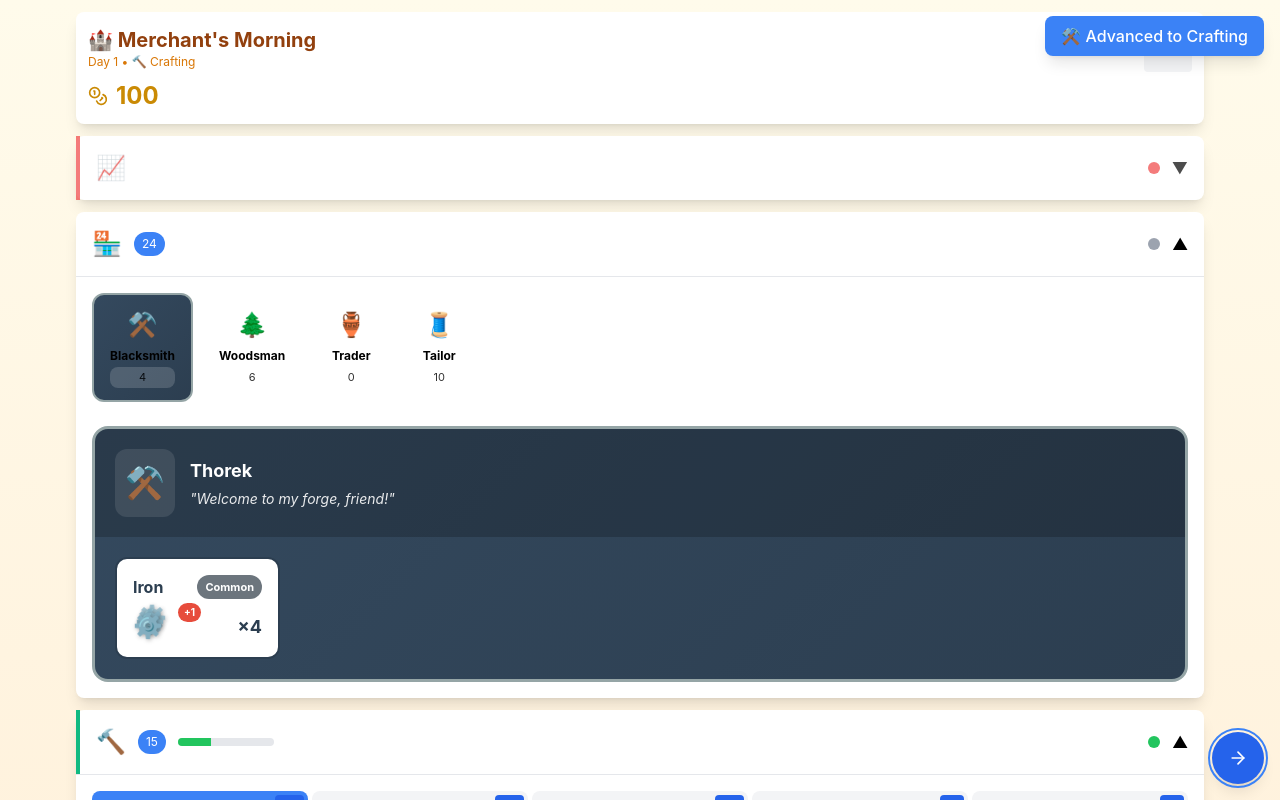
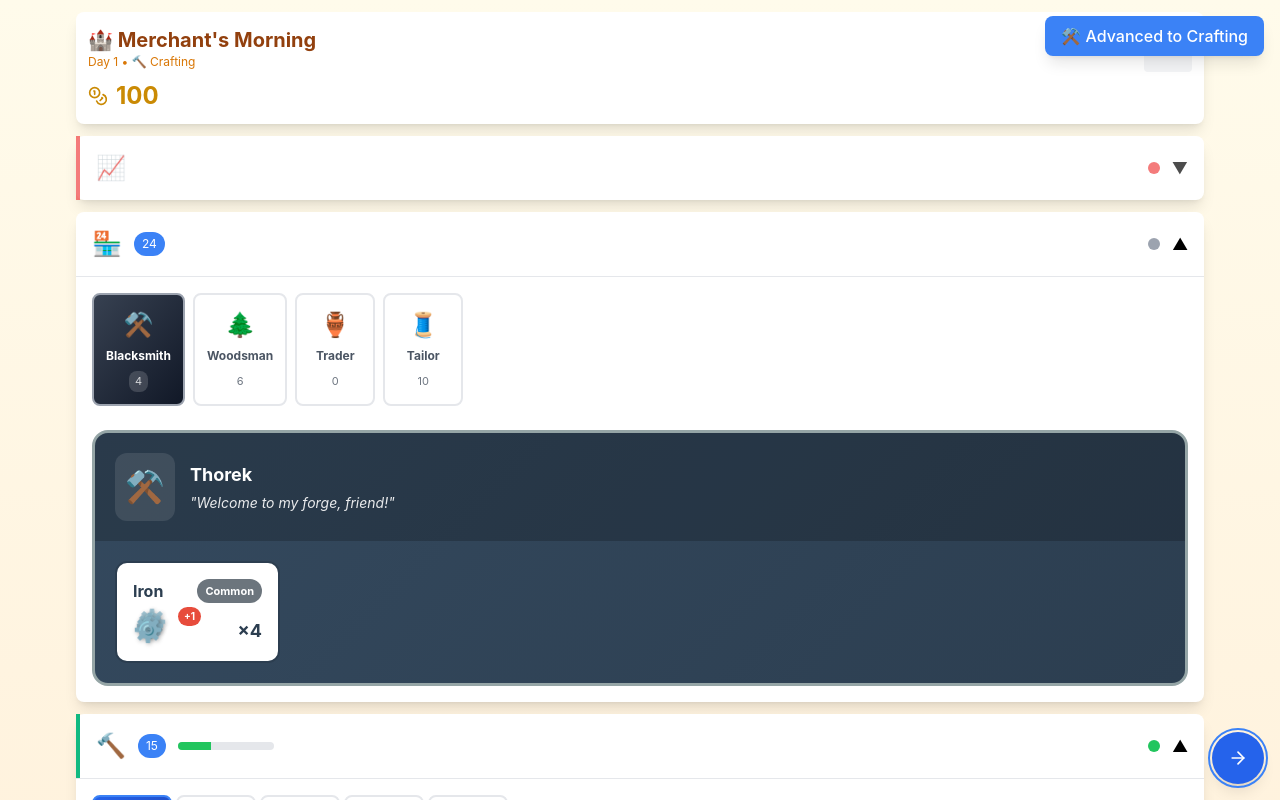
Before and after one commit to hendrism/merchants-morning, a React (Create React App) app: page / in a window 1280 px wide. Both pictures are taken after a click on the button 1238 px from the left and 758 px from the top of the page. Shown: the top 800 px of the page. Built offline with nearby package versions, Linux system fonts and the light colour scheme.

Commit message:
Unify tabbed interface styles

```diff
--- a/src/components/StallTab.jsx
+++ /dev/null
@@ -1,28 +0,0 @@
-import React from 'react';
-import PropTypes from 'prop-types';
-
-const StallTab = ({ stall, isActive, materialCount, onClick }) => (
-  <button
-    onClick={onClick}
-    className={`stall-tab ${stall.theme} ${isActive ? 'active' : ''}`}
-  >
-    <div className="tab-icon">{stall.icon}</div>
-    <div className="tab-info">
-      <div className="tab-name">{stall.name}</div>
-      <div className="tab-count">{materialCount}</div>
-    </div>
-  </button>
-);
-
-StallTab.propTypes = {
-  stall: PropTypes.shape({
-    icon: PropTypes.string.isRequired,
-    name: PropTypes.string.isRequired,
-    theme: PropTypes.string.isRequired,
-  }).isRequired,
-  isActive: PropTypes.bool.isRequired,
-  materialCount: PropTypes.number.isRequired,
-  onClick: PropTypes.func.isRequired,
-};
-
-export default StallTab;
--- a/src/components/TabButton.jsx
+++ b/src/components/TabButton.jsx
@@ -1,21 +1,27 @@
 import React from 'react';
 import PropTypes from 'prop-types';
 
-const TabButton = ({ active, onClick, children, count, ...props }) => (
+const THEME_STYLES = {
+  blacksmith: 'from-gray-700 to-gray-900 border-gray-400',
+  woodsman: 'from-green-600 to-green-800 border-green-500',
+  trader: 'from-purple-600 to-purple-800 border-purple-500',
+  tailor: 'from-orange-600 to-orange-800 border-orange-500',
+  default: 'from-blue-600 to-blue-800 border-blue-500',
+};
+
+const TabButton = ({ active, onClick, children, count, theme = 'default', ...props }) => (
   <button
     onClick={onClick}
-    className={`relative flex-1 flex items-center justify-center px-4 py-3 rounded-lg min-h-[48px] text-sm font-medium text-center whitespace-nowrap ${
+    className={`relative flex flex-col items-center p-3 rounded-lg border-2 transition-colors min-w-[80px] flex-shrink-0 ${
       active
-        ? 'bg-blue-500 text-white'
-        : 'bg-gray-100 text-gray-600 hover:bg-gray-200 dark:bg-gray-700 dark:text-gray-200 dark:hover:bg-gray-600'
+        ? `bg-gradient-to-br ${THEME_STYLES[theme] || THEME_STYLES.default} text-white`
+        : 'bg-white/10 text-gray-600 hover:bg-white/20 dark:bg-gray-700 dark:text-gray-200 dark:hover:bg-gray-600'
     }`}
     {...props}
   >
     {children}
     {count !== undefined && count !== null && (
-      <span className="absolute top-1 right-1 text-[10px] px-1 rounded bg-blue-600 text-white">
-        {count}
-      </span>
+      <div className="tab-count mt-1">{count}</div>
     )}
   </button>
 );
@@ -25,6 +31,7 @@ TabButton.propTypes = {
   onClick: PropTypes.func.isRequired,
   children: PropTypes.node.isRequired,
   count: PropTypes.oneOfType([PropTypes.number, PropTypes.string]),
+  theme: PropTypes.string,
 };
 
 export default TabButton;
--- a/src/features/MaterialStallsPanel.jsx
+++ b/src/features/MaterialStallsPanel.jsx
@@ -1,7 +1,7 @@
 import React, { useState } from 'react';
 import PropTypes from 'prop-types';
 import { MERCHANT_STALLS } from '../constants';
-import StallTab from '../components/StallTab';
+import TabButton from '../components/TabButton';
 import MaterialStallCard from '../components/MaterialStallCard';
 import useMaterialStalls from '../hooks/useMaterialStalls';
 
@@ -28,20 +28,24 @@ const MaterialStallsPanel = ({ gameState, getRarityColor }) => {
   return (
     <div className="material-stalls-panel">
       {/* Stall Tabs */}
-      <div className="stall-tabs">
+      <div className="flex gap-2 overflow-x-auto pb-2">
         {Object.entries(MERCHANT_STALLS).map(([stallId, stall]) => {
           const materialCount = getStallMaterialCount(stallId);
           return (
-            <StallTab
+            <TabButton
               key={stallId}
-              stall={stall}
-              isActive={activeStall === stallId}
-              materialCount={materialCount}
+              active={activeStall === stallId}
               onClick={() => {
                 setActiveStall(stallId);
                 setManualSelection(true);
               }}
-            />
+              count={materialCount}
+              theme={stall.theme}
+              aria-label={stall.name}
+            >
+              <div className="tab-icon">{stall.icon}</div>
+              <div className="tab-name">{stall.name}</div>
+            </TabButton>
           );
         })}
       </div>
--- a/src/index.css
+++ b/src/index.css
@@ -331,52 +331,6 @@ textarea:focus {
   gap: 16px;
 }
 
-.stall-tabs {
-  display: flex;
-  gap: 8px;
-  overflow-x: auto;
-  padding-bottom: 8px;
-  scrollbar-width: thin;
-}
-
-.stall-tab {
-  display: flex;
-  flex-direction: column;
-  align-items: center;
-  padding: 12px 16px;
-  border-radius: 12px;
-  border: 2px solid transparent;
-  background: rgba(255, 255, 255, 0.1);
-  color: inherit;
-  cursor: pointer;
-  transition: all 0.3s ease;
-  min-width: 80px;
-  flex-shrink: 0;
-}
-
-.stall-tab:hover {
-  background: rgba(255, 255, 255, 0.2);
-}
-
-.stall-tab.active.blacksmith {
-  background: linear-gradient(135deg, #34495e, #2c3e50);
-  border-color: #95a5a6;
-}
-
-.stall-tab.active.woodsman {
-  background: linear-gradient(135deg, #27ae60, #1e7e34);
-  border-color: #2ecc71;
-}
-
-.stall-tab.active.trader {
-  background: linear-gradient(135deg, #8e44ad, #6a1b99);
-  border-color: #9b59b6;
-}
-
-.stall-tab.active.tailor {
-  background: linear-gradient(135deg, #e67e22, #d35400);
-  border-color: #f39c12;
-}
 
 .tab-icon {
   font-size: 24px;
@@ -581,15 +535,6 @@ textarea:focus {
     gap: 10px;
   }
 
-  .stall-tabs {
-    gap: 6px;
-  }
-
-  .stall-tab {
-    min-width: 70px;
-    padding: 10px 12px;
-  }
-
   .tab-icon {
     font-size: 20px;
   }
```
